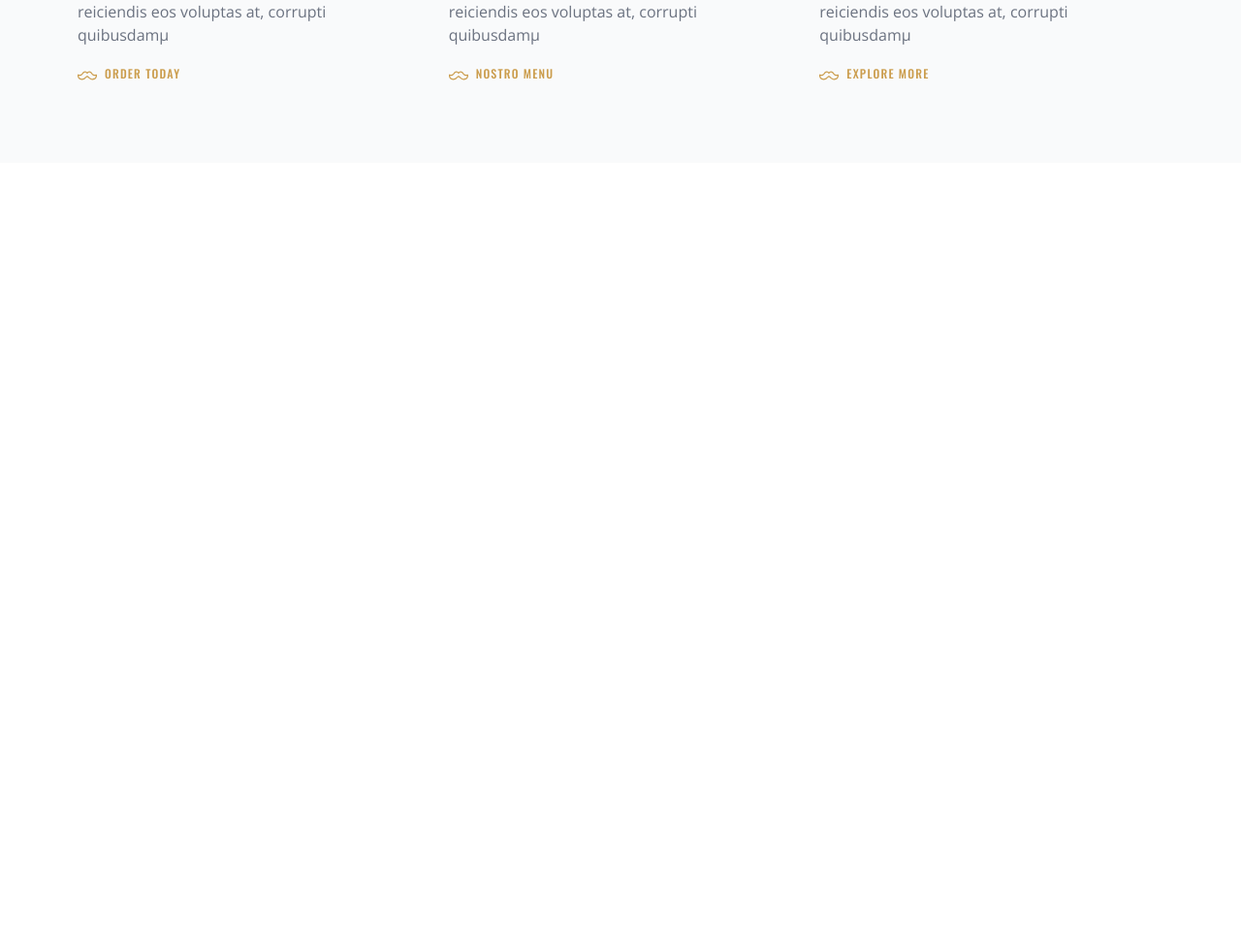
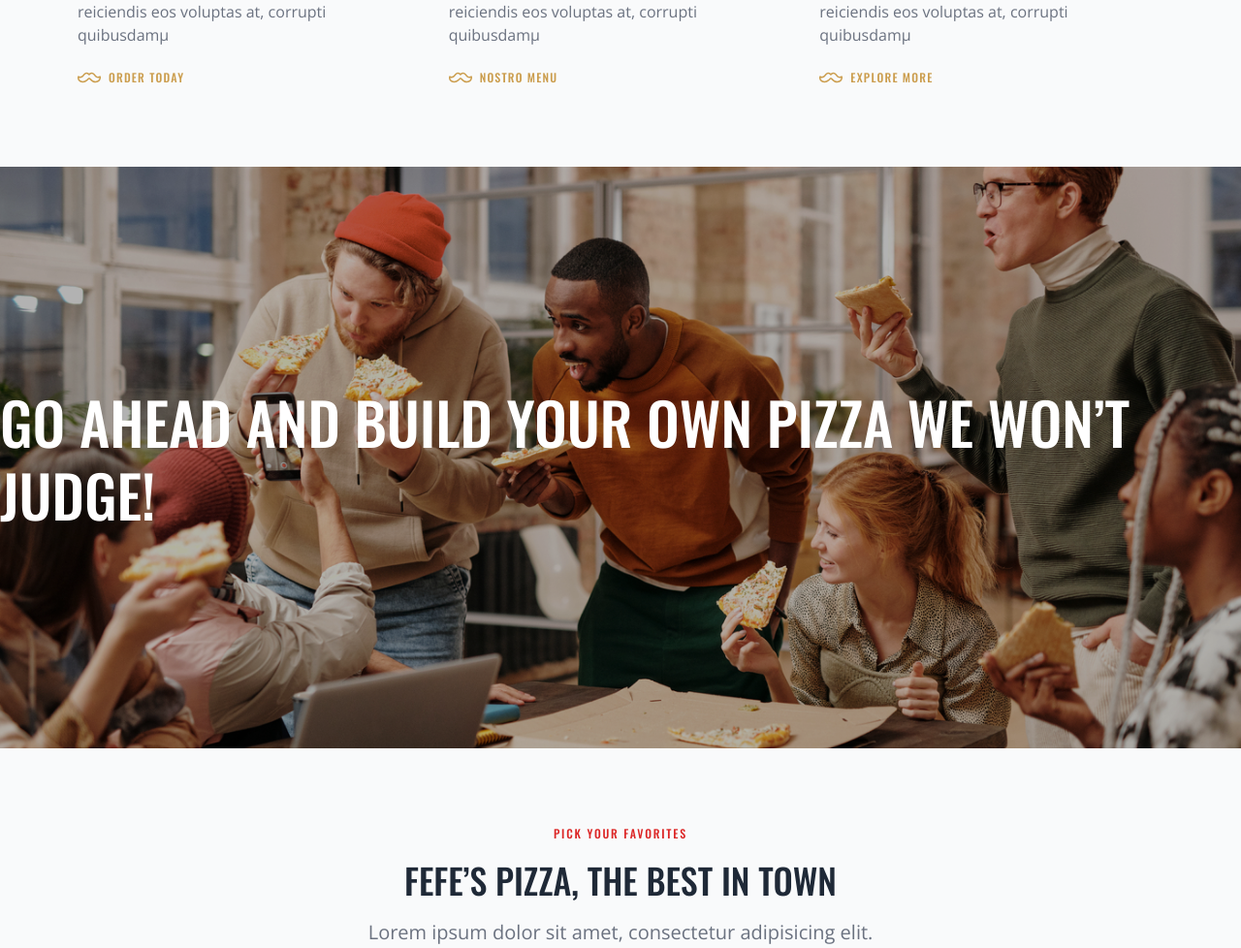
Before and after one commit to Rozey17/tailwind-templates, a Next.js app: page /pizzeria in a window 1280 px wide. Shown: the part 1540-2518 px from the top of the page at 97% size. Before the commit the page ends 1708 px from the top, so only its background shows below. Built offline with nearby package versions, Linux system fonts and the light colour scheme.

Commit message:
chore:wip

```diff
--- a/next.config.js
+++ b/next.config.js
@@ -1,4 +1,12 @@
 /** @type {import('next').NextConfig} */
 module.exports = {
   reactStrictMode: true,
-}
+  images: {
+    domains: [
+      "res.cloudinary.com",
+      "images.pexels.com",
+      "images4.alphacoders.com",
+      "images7.alphacoders.com",
+    ],
+  },
+};
--- a/pages/pizzeria.tsx
+++ b/pages/pizzeria.tsx
@@ -1,19 +1,37 @@
+import Image from "next/image";
+
 const data = [
   {
-    image: "https://images.pexels.com/photos/4254139/pexels-photo-4254139.jpeg",
+    image:
+      "https://res.cloudinary.com/dvitljs6q/image/upload/v1653930529/pexels-photo-4254139_mri2bh.jpg",
     title: "order online",
     description: "order today",
   },
   {
-    image: "https://images.pexels.com/photos/3490364/pexels-photo-3490364.jpeg",
+    image:
+      "https://res.cloudinary.com/dvitljs6q/image/upload/v1653930527/pexels-photo-3490364_aisljh.jpg",
     title: "our menu",
     description: "nostro menu",
   },
   {
-    image: "https://images.pexels.com/photos/905847/pexels-photo-905847.jpeg",
+    image:
+      "https://res.cloudinary.com/dvitljs6q/image/upload/v1653930525/pexels-photo-905847_q5uvzu.jpg",
     title: "explore kitchen",
     description: "explore more",
   },
+];
+
+const data2 = [
+  { name: "chicago dog" },
+  { name: "SPINACH FETA PESTO" },
+  { name: "TOMATO PESTO	" },
+  { name: "DIMO FLORENTINE" },
+  { name: "MARGHERITA" },
+  { name: "PEP SAUSAGE" },
+  { name: "THE DIANA ROSS" },
+  { name: "THE MARY WILSON" },
+  { name: "BEEF" },
+  { name: "PEPPERONI" },
 ];
 
 const Pizzeria = () => {
@@ -84,7 +102,7 @@ const Pizzeria = () => {
           </div>
           <div className="w-1/2">
             <img
-              src="https://images.pexels.com/photos/2147491/pexels-photo-2147491.jpeg"
+              src="/images/pexels-photo-2147491 (1).jpeg"
               className="hero-image"
               alt=""
             />
@@ -108,11 +126,11 @@ const Pizzeria = () => {
         <div className="grid grid-cols-3 gap-7 mx-auto">
           {data.map((item, index) => (
             <div key={index} className="card">
-              <div className="">
+              <div className="h-80">
                 <img
                   src={item.image}
-                  className="h-80 w-full object-cover object-center"
                   alt=""
+                  className="h-full w-full object-cover object-center"
                 />
               </div>
 
@@ -124,7 +142,7 @@ const Pizzeria = () => {
               </p>
               <button className="">
                 <svg
-                  className="h-5 w-5 mr-2 fill-current"
+                  className="svg"
                   viewBox="0 0 1024 1024"
                   xmlns="http://www.w3.org/2000/svg"
                 >
@@ -136,6 +154,35 @@ const Pizzeria = () => {
           ))}
         </div>
       </section>
+      <section className="relative bg-fixed bg-cover bg-center h-[600px] bg-[url('/images/pexels-photo-6150423.jpeg')]">
+        <div className="absolute inset-0 bg-black bg-opacity-30">
+          <div className="  flex flex-col items-center justify-center h-full">
+            <h1 className="text-6xl text-white font-medium font-oswald leading-tight">
+              GO AHEAD AND BUILD YOUR OWN PIZZA WE WON’T JUDGE!
+            </h1>
+          </div>
+        </div>
+      </section>
+      <section className="p-20 space-y-10 bg-gray-50">
+        <div className="space-y-5 text-center w-1/2 mx-auto ">
+          <p className="text-red-600 text-xs font-medium tracking-[0.15em] font-oswald uppercase">
+            pick your favorites
+          </p>
+          <h1 className="text-gray-800 text-4xl font-medium  font-oswald uppercase ">
+            Fefe’S PIZZA, THE BEST IN TOWN
+          </h1>
+          <p className="text-xl text-gray-500">
+            Lorem ipsum dolor sit amet, consectetur adipisicing elit. Nihil ipsa
+            animi facere sit reiciendis eos voluptas at, corrupti quibusdam
+            voluptates.
+          </p>
+        </div>
+        <div className="px-20 grid grid-cols-2 gap-20">
+          {data.map((item, index) => (
+            <div key={index} className=""></div>
+          ))}
+        </div>
+      </section>
     </>
   );
 };
--- a/styles/globals.css
+++ b/styles/globals.css
@@ -64,9 +64,13 @@ a {
 }
 
 .card button {
-  @apply flex text-[#cb9d4d]
+  @apply flex text-[#cb9d4d] items-center
 }
 
 .card button span {
   @apply text-xs font-medium uppercase font-oswald  tracking-widest
 }
+
+.svg{
+  @apply h-6 w-6 mr-2 fill-current
+}
```
Also changed, not shown: public/images/pexels-photo-2147491 (1).jpeg (added), public/images/pexels-photo-6150423.jpeg (added).
